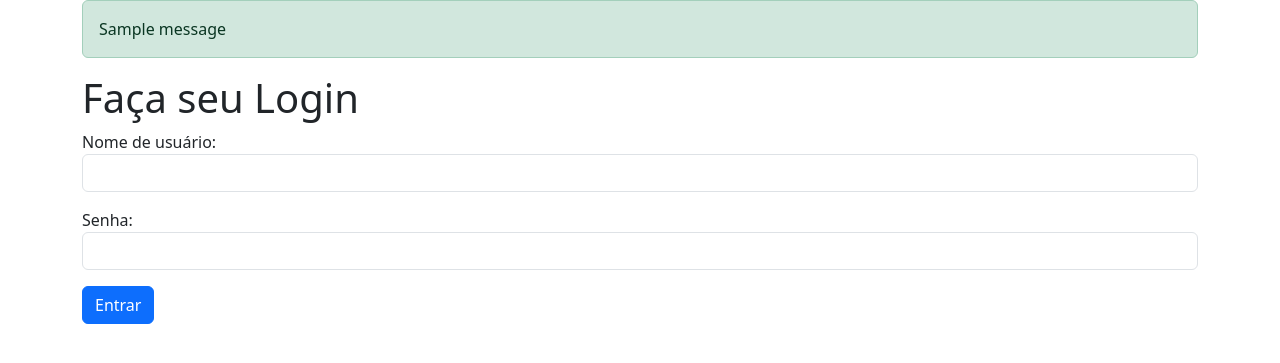
After one commit to jhonyrcs/flask-jogoteca, a Flask app: page /login in a window 1280 px wide. The commit adds this page. Shown: the top 363 px of the page. Run offline with Flask 3, Linux system fonts and the light colour scheme; one stand-in notice (Sample message) is shown; some libraries are stand-ins or nearby versions.

Commit message:
Rota de autenticação de usuário logado

```diff
--- a/jogoteca.py
+++ b/jogoteca.py
@@ -1,4 +1,4 @@
-from flask import Flask, render_template, request, redirect, url_for
+from flask import Flask, render_template, request, redirect, url_for, session, flash
 
 class Console:
     def __init__(self, nome):
@@ -24,16 +24,21 @@ jogo3 = Jogo('Valorant', 'FPS', console3)
 lista_jogos = [jogo1, jogo2, jogo3]
 
 app = Flask(__name__)
+app.secret_key = 'alura'
 
 @app.route('/')
 def index():
+    if 'usuario_logado' not in session or session['usuario_logado'] == None:
+        return redirect('/login')
     return render_template('lista.html', titulo='Jogos', jogos=lista_jogos, consoles=lista_consoles)
 
 @app.route('/novo')
 def novo():
+    if 'usuario_logado' not in session or session['usuario_logado'] == None:
+        return redirect('/login')
     return render_template('novo.html', titulo='Novo Jogo', consoles=lista_consoles)
 
-@app.route('/criar', methods=['POST'])
+@app.route('/criar', methods=['POST',])
 def criar():
     nome = request.form['nome']
     categoria = request.form['categoria']
@@ -47,4 +52,25 @@ def criar():
         print("Console não encontrado:", nome_console)
     return redirect('/')
 
+@app.route('/login')
+def login():
+    return render_template('login.html', titulo='Faça seu Login')
+
+@app.route('/autenticar', methods=['POST',])
+def autenticar():
+    if 'qwe123@' == request.form['senha']:
+        session['usuario_logado'] = request.form['usuario']
+        # flash(session['usuario_logado'] + ' logado com sucesso!')
+        flash('Login realizado com sucesso!')
+        return redirect('/')
+    else:
+        flash('Usuário não logado.')
+        return redirect('/login')
+
+@app.route('/logout')
+def logout():
+    session['usuario_logado'] = None
+    flash('Logout realizado com sucesso!')
+    return redirect('/login')
+
 app.run(debug=True)
--- a/templates/lista.html
+++ b/templates/lista.html
@@ -1,7 +1,7 @@
 {% extends "template.html"%}
 {% block conteudo %}
-    <a href="{{ url_for('novo') }}" class="btn btn-primary btn-salvar">Cadastrar Jogo</a>
-    <a href="" class="btn btn-primary btn-salvar">Cadastrar Console</a>
+    <a href="{{ url_for('novo') }}" class="btn btn-primary btn-cadastrar">Cadastrar Jogo</a>
+    <a href="" class="btn btn-primary btn-cadastrar">Cadastrar Console</a>
     <table class="table table-striped table-responsive table-bordered">
         <thead class="thead-default">
             <tr>
--- /dev/null
+++ b/templates/login.html
@@ -0,0 +1,8 @@
+{% extends "template.html"%}
+{% block conteudo %}
+        <form method="POST" action="/autenticar">
+            <p><label>Nome de usuário:</label> <input class="form-control" type="text" name="usuario" required></p>
+            <p><label>Senha:</label> <input class="form-control" type="password" name="senha" required></p>
+            <p><button class="btn btn-primary" type="submit">Entrar</button></p>
+        </form>
+{% endblock %}
--- a/templates/novo.html
+++ b/templates/novo.html
@@ -13,12 +13,13 @@
             <div class="form-group">
                 <label for="console">Console</label>
                 <select type="text" id="console" name="console" class="form-control">
-                    <option value="" disabled selected hidden>Selecione o console</option>
+                    <option value="" disabled selected hidden>Selecione aqui o console...</option>
                     {% for console in consoles %}
-                    <option placeholder="Selecione um valor" value="{{ console.nome }}">{{ console.nome }}</option>
+                    <option value="{{ console.nome }}">{{ console.nome }}</option>
                     {% endfor %}
                 </select>
             </div>
+            <a href="{{ url_for('index') }}" class="btn btn-danger btn-cancelar">Cancelar</a>
             <button type="submit" class="btn btn-primary btn-salvar">Salvar</button>
         </fieldset>
     </form>
--- a/templates/template.html
+++ b/templates/template.html
@@ -10,12 +10,19 @@
 
 <body>
     <div class="container">
+        {% with messages = get_flashed_messages() %}
+            {% if messages %}
+                <ul id="messages" class="list-unstyled">
+                    {% for message in messages %}
+                    <li class="alert alert-success">{{ message }}</li>
+                    {% endfor %}
+                </ul>
+            {% endif %}
+        {% endwith %}
         <div class="page-header">
             <h1>{{ titulo }}</h1>
         </div>
-
         {% block conteudo %} {% endblock %}
-
     </div>
 </body>
 
```
